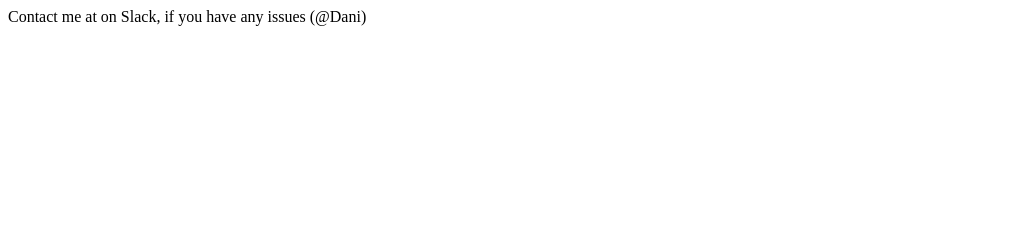
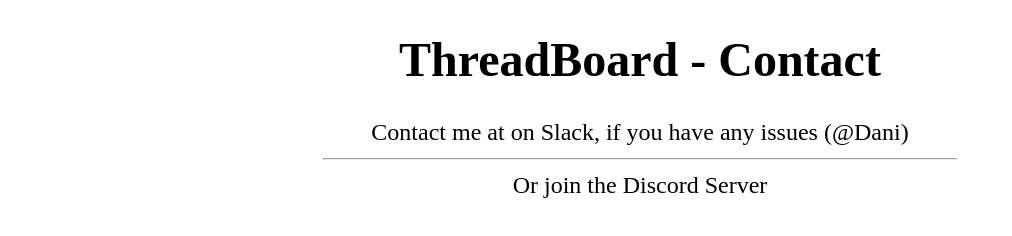
Before and after one commit to customiz3dprints/ThreadBoard, a plain HTML site: page public/contact.html in a window 1280 px wide. Shown: the whole page, without its empty margins (0-1012 px from the left). Drawn offline with Linux system fonts and the light colour scheme.

Commit message:
readme change

```diff
--- /dev/null
+++ b/public/contact.css
@@ -0,0 +1,14 @@
+body{
+    text-align: center;
+    font-size: 24px;
+}
+a{
+    text-decoration: none;
+    color: black;
+}
+hr{
+    width: 50%;
+}
+a:hover{
+    text-decoration: underline;
+}
--- a/public/contact.html
+++ b/public/contact.html
@@ -3,9 +3,14 @@
 <head>
     <meta charset="UTF-8">
     <meta name="viewport" content="width=device-width, initial-scale=1.0">
-    <title>Thread Board - Conatct</title>
+    <link rel="stylesheet" href="contact.css">
+    <title>Thread Board - Contact</title>
 </head>
 <body>
+    <h1><a href="index.html">ThreadBoard</a> - Contact</h1>
     Contact me at on Slack, if you have any issues (@Dani)
+    <br>
+    <hr>
+    <a href="https://linktr.ee/ddani6">Or join the Discord Server</a>
 </body>
 </html>
```
Also changed, not shown: 1 other file.
